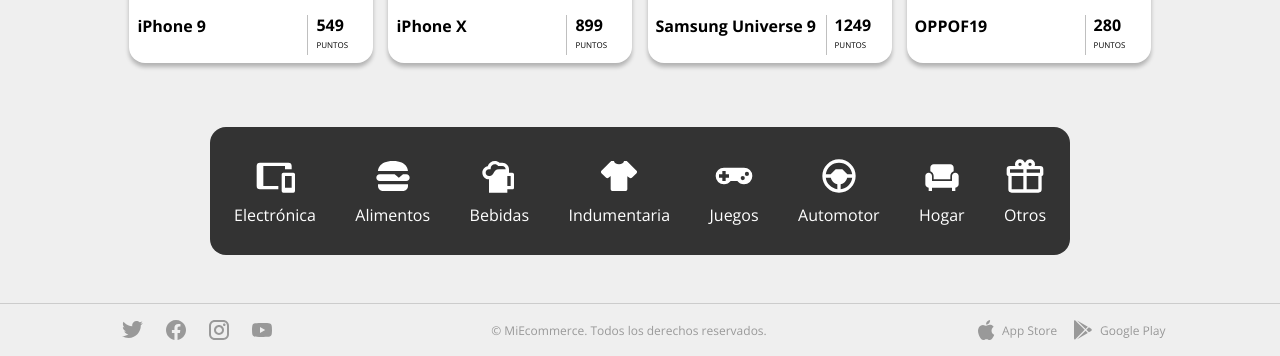
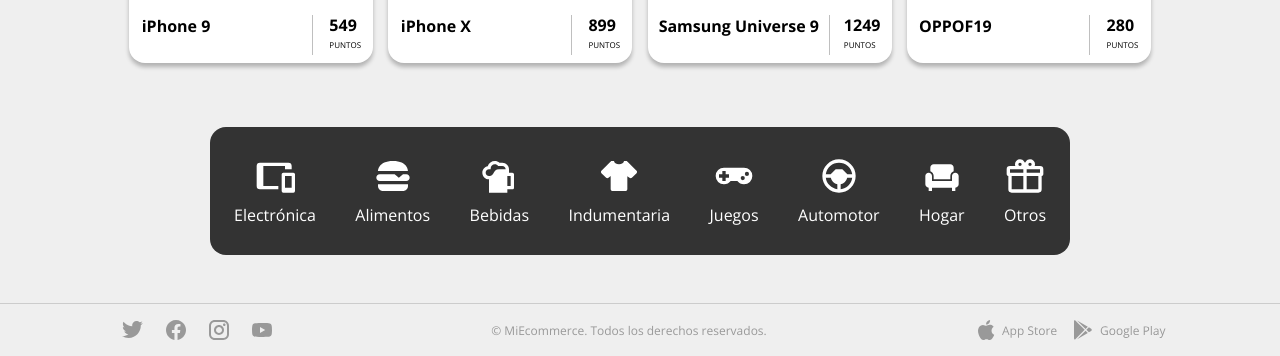
Before and after one commit to MaximilianoJaraCencosud/MiEcommerce-Grupo1, a Node server app: page /products in a window 1280 px wide. Shown: the part 947-1303 px from the top of the page. Run offline with Node 20, Linux system fonts and the light colour scheme.

Commit message:
Arreglando detalles product-card

```diff
--- a/public/css/components/product-cards.css
+++ b/public/css/components/product-cards.css
@@ -24,7 +24,7 @@
 .section-article__desc {
   display: flex;
   flex-direction: column;
-  /* justify-content: space-between; */
+  justify-content: space-between;
   padding: 8px;
 }
 
@@ -41,7 +41,7 @@
 }
 
 .section-article__price {
-  padding-left: 8px;
+
   font-size: 16px;
   font-weight: 700;
   line-height: 20px;
@@ -65,8 +65,13 @@
 
   .section-article__desc {
     flex-direction: row;
+    justify-content: space-around;
     padding: 8px;
     align-content: flex-start;
+  }
+
+  .section-article__price{
+    padding-left: 8px;
   }
 
   .section-article__price:first-child {
```
